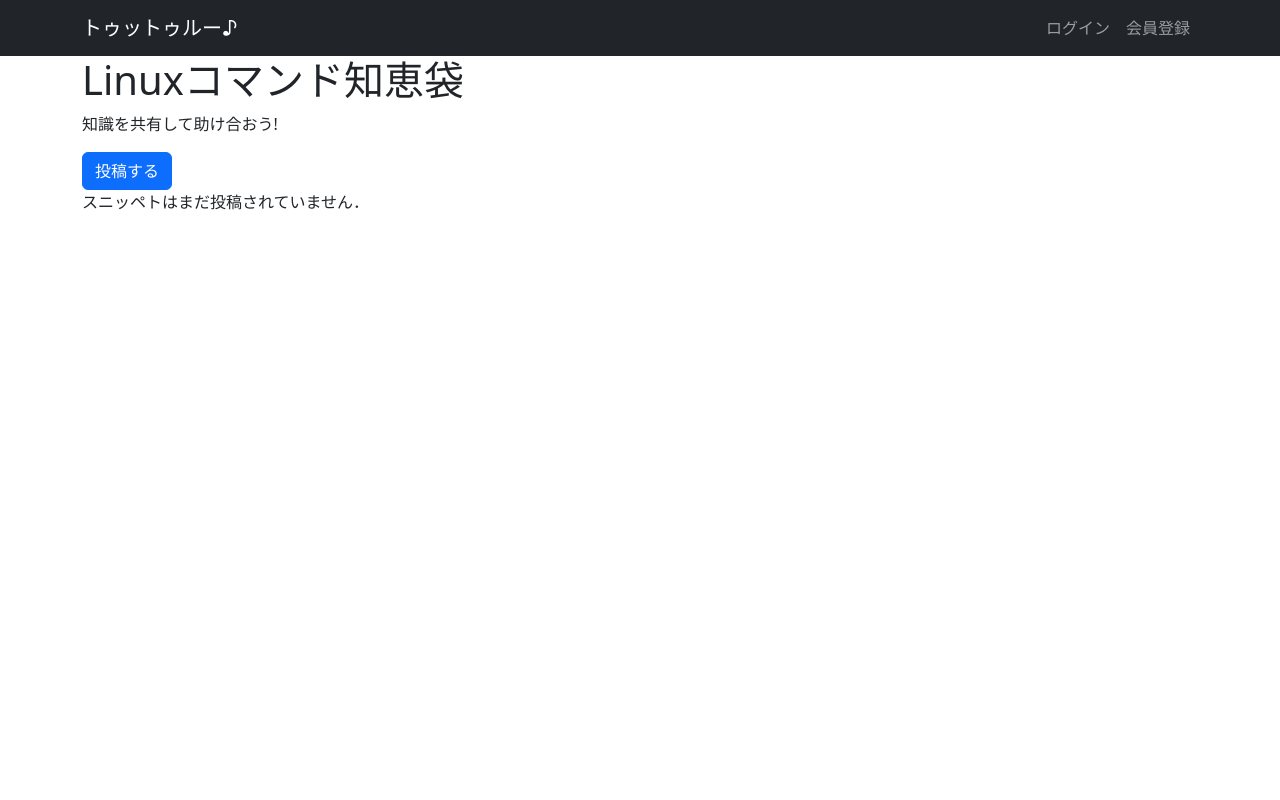
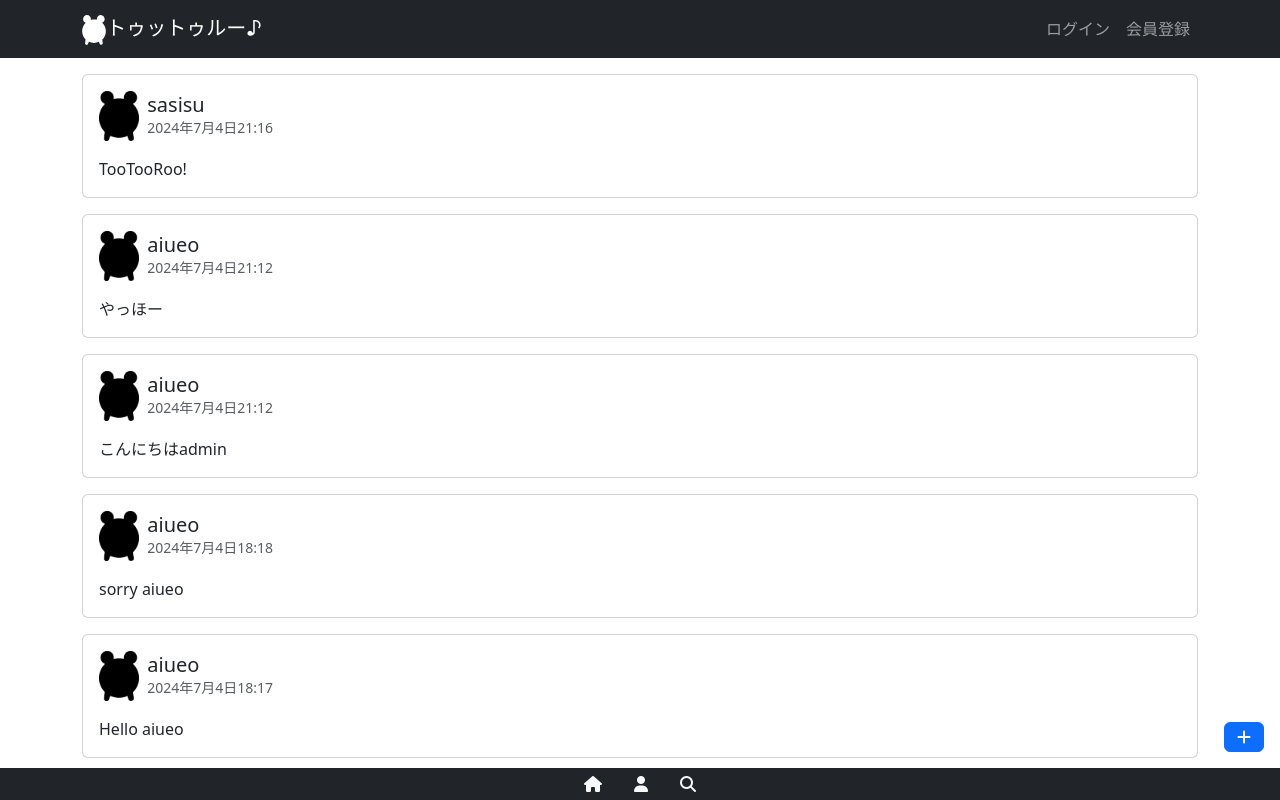
Before and after one commit to ykshio/Too-too-roo, a Django app: page / in a window 1280 px wide. Run offline with Django 5.2, Linux system fonts and the light colour scheme; data comes from the database, SQL or seed files in the repository; both versions use the stored data as it was after the commit; some libraries are stand-ins or nearby versions.

Commit message:
update new toot

```diff
--- a/src/tootooroo/main/apps.py
+++ b/src/tootooroo/main/apps.py
@@ -4,3 +4,5 @@ from django.apps import AppConfig
 class MainConfig(AppConfig):
     default_auto_field = 'django.db.models.BigAutoField'
     name = 'main'
+    def ready(self):
+        import main.signals
--- /dev/null
+++ b/src/tootooroo/main/forms.py
@@ -0,0 +1,7 @@
+from django import forms
+from main.models import Toot
+
+class TootForm(forms.ModelForm):
+    class Meta:
+        model = Toot
+        fields = ['content']
--- /dev/null
+++ b/src/tootooroo/main/middleware.py
@@ -0,0 +1,20 @@
+# main/middleware.py
+
+from django.shortcuts import redirect
+from django.urls import reverse
+from main.models import CustomUser
+
+class EnsureCustomUserMiddleware:
+    def __init__(self, get_response):
+        self.get_response = get_response
+
+    def __call__(self, request):
+        if request.user.is_authenticated:
+            try:
+                # Try to access the CustomUser to ensure it exists
+                request.user.customuser
+            except CustomUser.DoesNotExist:
+                # Create the CustomUser if it does not exist
+                CustomUser.objects.create(user=request.user)
+        response = self.get_response(request)
+        return response
--- a/src/tootooroo/main/templates/toot/base.html
+++ b/src/tootooroo/main/templates/toot/base.html
@@ -1,28 +1,32 @@
 {% load static %}
 {% load django_bootstrap5 %}
 <html>
+
 <head>
     <meta charset="UTF-8">
     <title>トゥットゥルー♪</title>
     {% bootstrap_css %}
     {% bootstrap_javascript %}
-    <link rel="stylesheet" href="{% static 'snippets/css/style.css' %}">
+    <script src="https://kit.fontawesome.com/e49b9fdb64.js" crossorigin="anonymous"></script>
     {% block extraheader %}{% endblock %}
 </head>
+
 <body>
     <nav class="navbar navbar-expand flex-md-row navbar-dark bg-dark">
         <div class="container justify-content-between">
-        <a href="/" class="navbar-brand">トゥットゥルー♪</a>
+            <a href="/" class="navbar-brand"><img src="{% static 'media/icon.svg' %}" height="30px">トゥットゥルー♪</a>
             <ul class="navbar-nav mr-md-2">
                 {% if user.is_authenticated %}
                 <form id="logout-form" method="post" action="{% url 'logout' %}">
                     {% csrf_token %}
-                    <button type="submit" class="nav-link btn btn-link" style="padding: 0;">{{ user.username }}さん　ログアウト</button>
+                    <button type="submit" class="nav-link btn btn-link" style="padding: 0;">
+                        {{ user.username }}さん　ログアウト</button>
                 </form>
                 {% else %}
                 <li class="nav-item"><a class="nav-link" href="{% url 'login' %}">ログイン</a></li>
                 <li class="nav-item"><a class="nav-link" href="{% url 'signup' %}">会員登録</a></li>
                 {% endif %}
+            </ul>
         </div>
     </nav>
     <main>
@@ -30,5 +34,49 @@
             {% block main %}{% endblock %}
         </div>
     </main>
+    <footer class="fixed-bottom">
+        <div class="text-end pe-3 pb-3">
+            {% if user.is_authenticated %}
+            <button class="btn btn-primary text-light" data-bs-toggle="modal" data-bs-target="#tootModal"><i class="fa-solid fa-plus"></i></button>
+            {% else %}
+            <a class="btn btn-primary text-light" href="{% url 'login' %}"><i class="fa-solid fa-plus"></i></a>
+            {% endif %}
+        </div>
+        <div class="bottom-navbar bg-dark">
+            <div class="container">
+                <ul class="nav justify-content-center">
+                    <li class="nav-item">
+                        <a class="nav-link text-light" href=""><i class="fa-solid fa-house"></i></a>
+                    </li>
+                    <li class="nav-item">
+                        <a class="nav-link text-light" href=""><i class="fa-solid fa-user"></i></a>
+                    </li>
+                    <li class="nav-item">
+                        <a class="nav-link text-light" href=""><i class="fa-solid fa-magnifying-glass"></i></a>
+                    </li>
+                </ul>
+            </div>
+        </div>
+    </footer>
+
+    <!-- モーダルの追加 -->
+    <div class="modal fade" id="tootModal" tabindex="-1" aria-labelledby="tootModalLabel" aria-hidden="true">
+        <div class="modal-dialog">
+            <div class="modal-content">
+                <div class="modal-header">
+                    <h5 class="modal-title" id="tootModalLabel">toot</h5>
+                    <button type="button" class="btn-close" data-bs-dismiss="modal" aria-label="Close"></button>
+                </div>
+                <div class="modal-body">
+                    <form method="post" action="{% url 'toot_new' %}">
+                        {% csrf_token %}
+                        {% bootstrap_form form %}
+                        <div class="text-end">{% bootstrap_button button_type='submit' content='トゥトゥる' %}</div>
+                    </form>
+                </div>
+            </div>
+        </div>
+    </div>
 </body>
+
 </html>
--- a/src/tootooroo/main/templates/toot/top.html
+++ b/src/tootooroo/main/templates/toot/top.html
@@ -1,35 +1,25 @@
 {% extends 'toot/base.html' %}
 {% block main %}
-<div class="welcome">
-    <h1 class="title">Linuxコマンド知恵袋</h1>
-    <p class="subtitle">知識を共有して助け合おう!</p>
-    {% if user.is_authenticated %}
-    <a class="btn btn-primary" href="{% url 'toot_new' %}">投稿する</a>
-    {% else %}
-    <a class="btn btn-primary" href="{% url 'login' %}">投稿する</a>
-    {% endif %}
+{% if toots %}
+{% for toot in toots %}
+<div class="card my-3">
+    <div class="card-body">
+        <a href="{% url 'toot_detail' toot.id %}" class="text-decoration-none text-dark">
+            <div class="d-flex align-items-center">
+                <img src="../../static/media/icon.png" alt="Default Image" height="50">
+                <div class="mx-2">
+                    <h5 class="mb-0">{{ toot.user }}</h5>
+                    <small class="text-muted">{{ toot.created_at }}</small>
+                </div>
+            </div>
+            <div class="mt-3">
+                <p class="mb-0">{{ toot.content|truncatewords:5 }}</p>
+            </div>
+        </a>
+    </div>
 </div>
-
-{% if snippets %}
-<table class="table">
-    <thead>
-    <tr>
-        <th>投稿者</th>
-        <th>投稿日</th>
-        <th>タイトル</th>
-    </tr>
-    </thead>
-    <tbody>
-    {% for snippet in snippets %}
-    <tr>
-        <th>{{ snippet.created_by.username }}</th>
-        <th>{{ snippet.created_at }}</th>
-        <th><a href="{% url 'snippet_detail' snippet.id %}">{{ snippet.title }}</a></th>
-    </tr>
-    {% endfor %}
-    </tbody>
-</table>
+{% endfor %}
 {% else %}
-<p>スニッペトはまだ投稿されていません．</p>
+<p>投稿はありません</p>
 {% endif %}
 {% endblock %}
--- a/src/tootooroo/main/views.py
+++ b/src/tootooroo/main/views.py
@@ -1,28 +1,43 @@
 from django.views.generic import ListView, DetailView, CreateView, UpdateView, RedirectView
-from django.shortcuts import get_object_or_404, redirect
+from django.shortcuts import render,get_object_or_404, redirect
+from django.contrib.auth.decorators import login_required
 from django.urls import reverse_lazy
-from .models import CustomUser, Toot, Follow, Reply, Like, Retoot
+from main.models import CustomUser, Toot, Follow, Reply, Like, Retoot
+from main.forms import TootForm
 
 # 既存のビュー
 def top(request):
-    return render(request, 'toot/top.html')
+    toots = Toot.objects.all()
+    context = {'toots': toots}
+    return render(request, 'toot/top.html',context)
 
 # 新しいクラスベースのビュー
 class TopView(ListView):
     model = Toot
+    usrmodel = CustomUser
     template_name = 'toot/top.html'
     context_object_name = 'toots'
     ordering = ['-created_at']
 
+    def get_context_data(self, **kwargs):
+        context = super().get_context_data(**kwargs)
+        context['form'] = TootForm()
+        return context
+
 class TootCreateView(CreateView):
     model = Toot
+    form_class = TootForm
     template_name = 'toot/toot_new.html'
-    fields = ['content']
+    success_url = reverse_lazy('top')
 
     def form_valid(self, form):
-        form.instance.user = self.request.user.customuser
+        try:
+            form.instance.user = self.request.user.customuser
+        except CustomUser.DoesNotExist:
+            # Handle the case where CustomUser does not exist by creating it
+            custom_user = CustomUser.objects.create(user=self.request.user)
+            form.instance.user = custom_user
         return super().form_valid(form)
-
 class TootDetailView(DetailView):
     model = Toot
     template_name = 'toot/toot_detail.html'
--- a/src/tootooroo/tootooroo/settings.py
+++ b/src/tootooroo/tootooroo/settings.py
@@ -50,6 +50,7 @@ MIDDLEWARE = [
     'django.contrib.auth.middleware.AuthenticationMiddleware',
     'django.contrib.messages.middleware.MessageMiddleware',
     'django.middleware.clickjacking.XFrameOptionsMiddleware',
+    'main.middleware.EnsureCustomUserMiddleware',
 ]
 
 ROOT_URLCONF = 'tootooroo.urls'
```
Also changed, not shown: src/tootooroo/main/signals.py (added, +19 -0 lines), src/tootooroo/main/templates/toot/toot_new.html (+11 -0 lines), src/tootooroo/db.sqlite3, src/tootooroo/main/static/css/style.css (added), src/tootooroo/main/static/media/icon.svg (added), 1 other file. Lines whose indentation alone changed are shown as unchanged.
